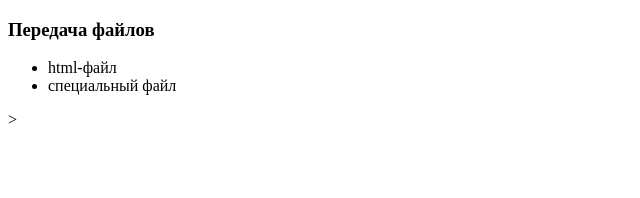
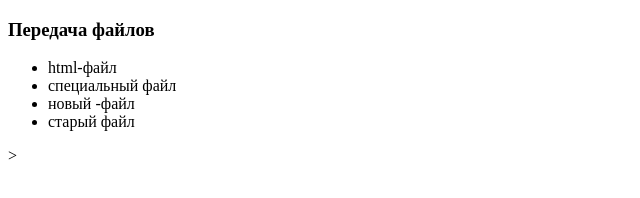
Before and after one commit to Ticey2/12, a plain HTML site: page files/index.html in a window 1280 px wide. Shown: the whole page, without its empty margins (0-640 px from the left). Drawn offline with Linux system fonts and the light colour scheme.

Commit message:
add_migrations

```diff
--- a/files/index.html
+++ b/files/index.html
@@ -9,7 +9,10 @@
 
         <ul>
             <li>html-файл</li>
-            <li> специальный файл</li>
+            <li>специальный файл</li>
+            <li>новый -файл</li>
+            <li>старый файл</li>
+
         </ul>>
 
 </body>
```
